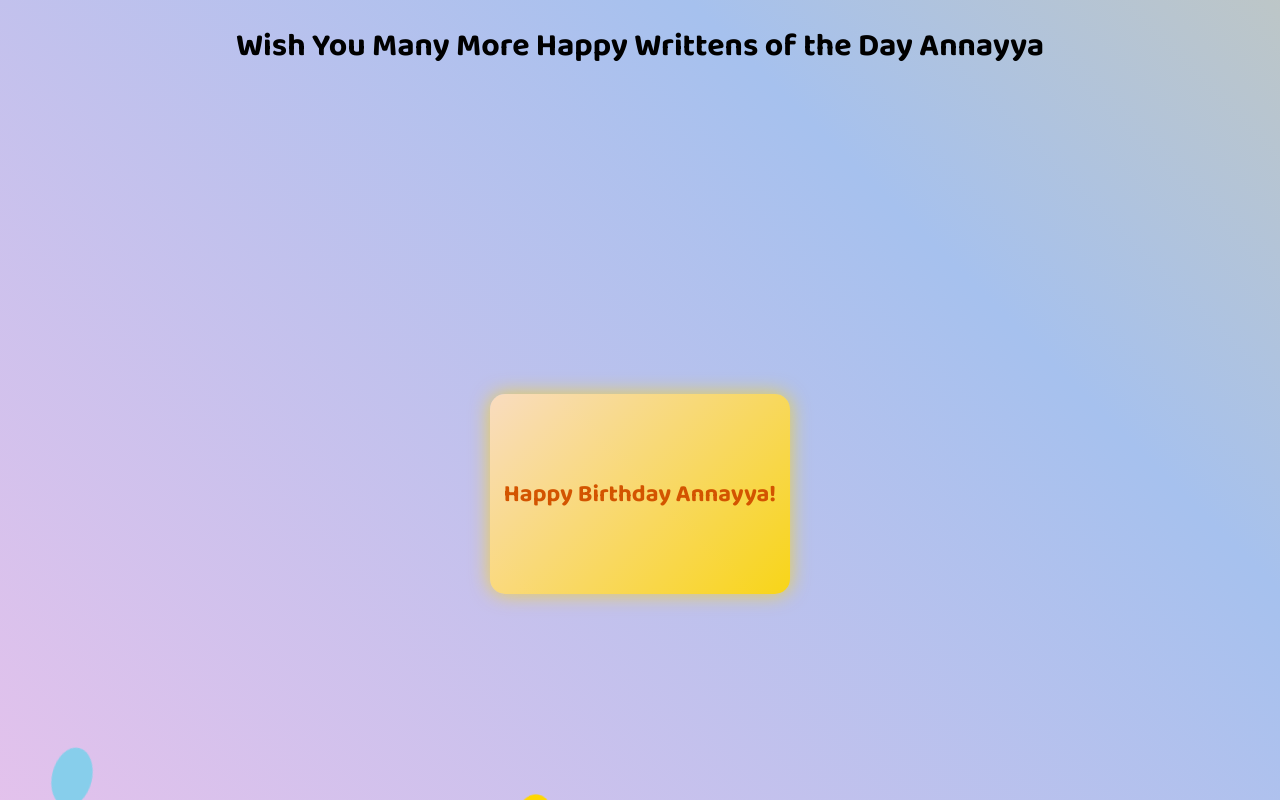
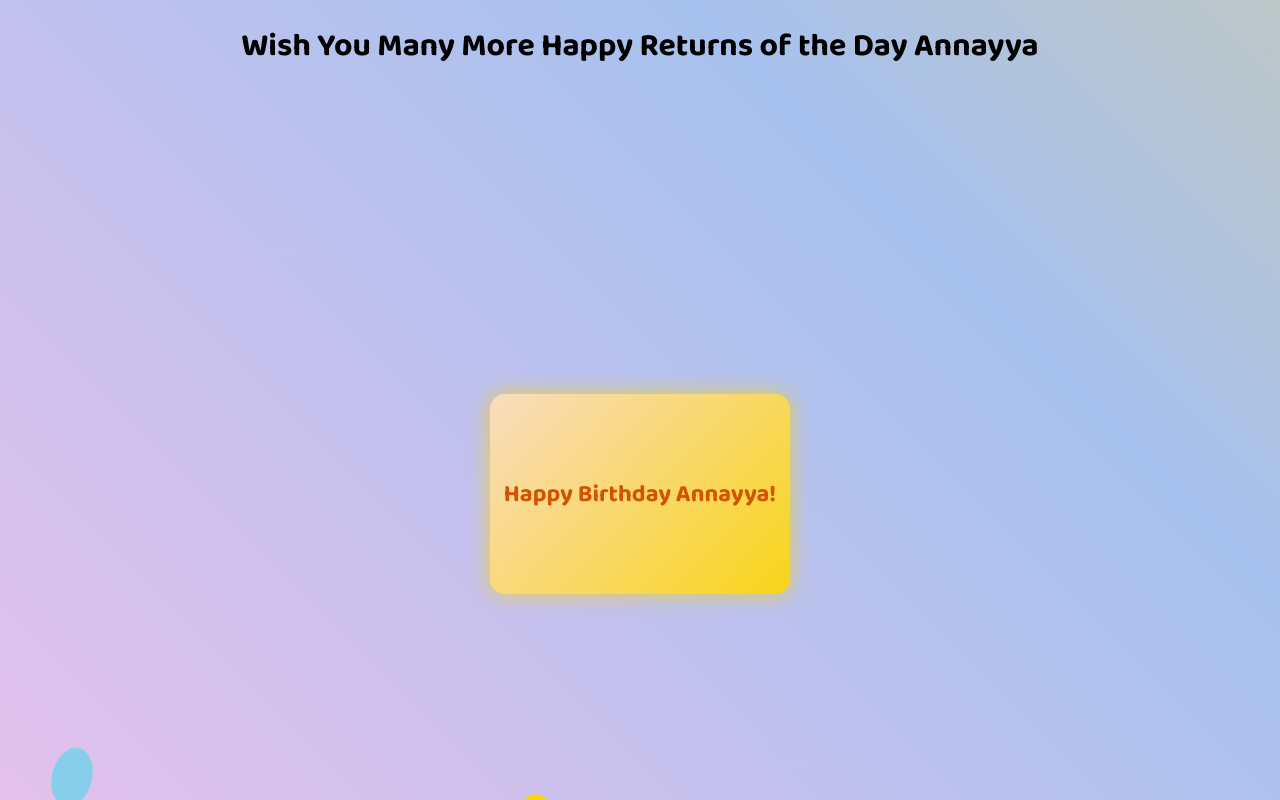
Before and after one commit to shivayasala/BirthDayWishes, a plain HTML site: page index.html in a window 1280 px wide. Drawn offline with Linux system fonts and the light colour scheme.

Commit message:
Update index.html

```diff
--- a/index.html
+++ b/index.html
@@ -254,7 +254,7 @@
 
 <body>
   <div>
-    <H1 style="text-align: center;">Wish You Many More Happy Writtens of the Day Annayya</H1>
+    <H1 style="text-align: center;">Wish You Many More Happy Returns of the Day Annayya</H1>
   </div>
   <div class="container">
 
```
